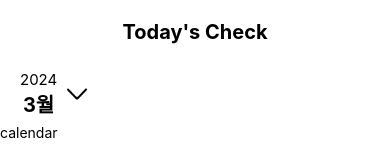
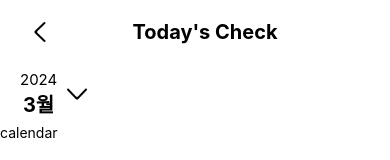
Before and after one commit to pparksso/RN_Calendar, a React Native app: screen /Calendar in a window 390 px wide. Shown: the top 160 px of the page. Built offline with nearby package versions, Linux system fonts and the light colour scheme.

Commit message:
design: Add a back button in Header

```diff
--- a/App.js
+++ b/App.js
@@ -7,14 +7,19 @@ import CalendarScreen from "./screens/CalendarScreen";
 import Header from "./components/common/Header";
 
 const Stack = createStackNavigator();
+
 export default function App() {
   return (
     <>
       <StatusBar />
       <SafeAreaView style={styles.container}>
-        <Header />
         <NavigationContainer>
-          <Stack.Navigator screenOptions={{ headerShown: false }}>
+          <Stack.Navigator
+            screenOptions={{
+              headerShown: true,
+              header: props => <Header {...props} />,
+            }}
+          >
             <Stack.Screen name="List" component={ListScreen} />
             <Stack.Screen name="Calendar" component={CalendarScreen} />
           </Stack.Navigator>
--- a/components/common/Header.jsx
+++ b/components/common/Header.jsx
@@ -1,9 +1,24 @@
 import React from "react";
-import { View, Text, StyleSheet } from "react-native";
+import { Pressable, Image, View, Text, StyleSheet } from "react-native";
+import { useNavigation, useNavigationState } from "@react-navigation/native";
 
 const Header = () => {
+  const navitation = useNavigation();
+
+  const routeNames = useNavigationState(state => state.routeNames);
+  const currentIdx = useNavigationState(state => state.index);
+  const currentRoute = routeNames[currentIdx];
+
   return (
     <View style={styles.header}>
+      {currentRoute === "Calendar" && (
+        <Pressable style={styles.backBtn} onPress={() => navitation.goBack()}>
+          <Image
+            source={require("../../assets/images/arrow-left.png")}
+            style={styles.leftImage}
+          />
+        </Pressable>
+      )}
       <Text style={styles.title}>Today's Check</Text>
     </View>
   );
@@ -12,8 +27,18 @@ const Header = () => {
 const styles = StyleSheet.create({
   header: {
     paddingVertical: 20,
+    paddingHorizontal: 30,
+    justifyContent: "center",
+    backgroundColor: "#fff",
+    flexDirection: "row",
+    alignItems: "center",
+  },
+  leftImage: {
+    width: 20,
+    height: 20,
   },
   title: {
+    flex: 1,
     fontSize: 20,
     fontWeight: "700",
     textAlign: "center",
```
